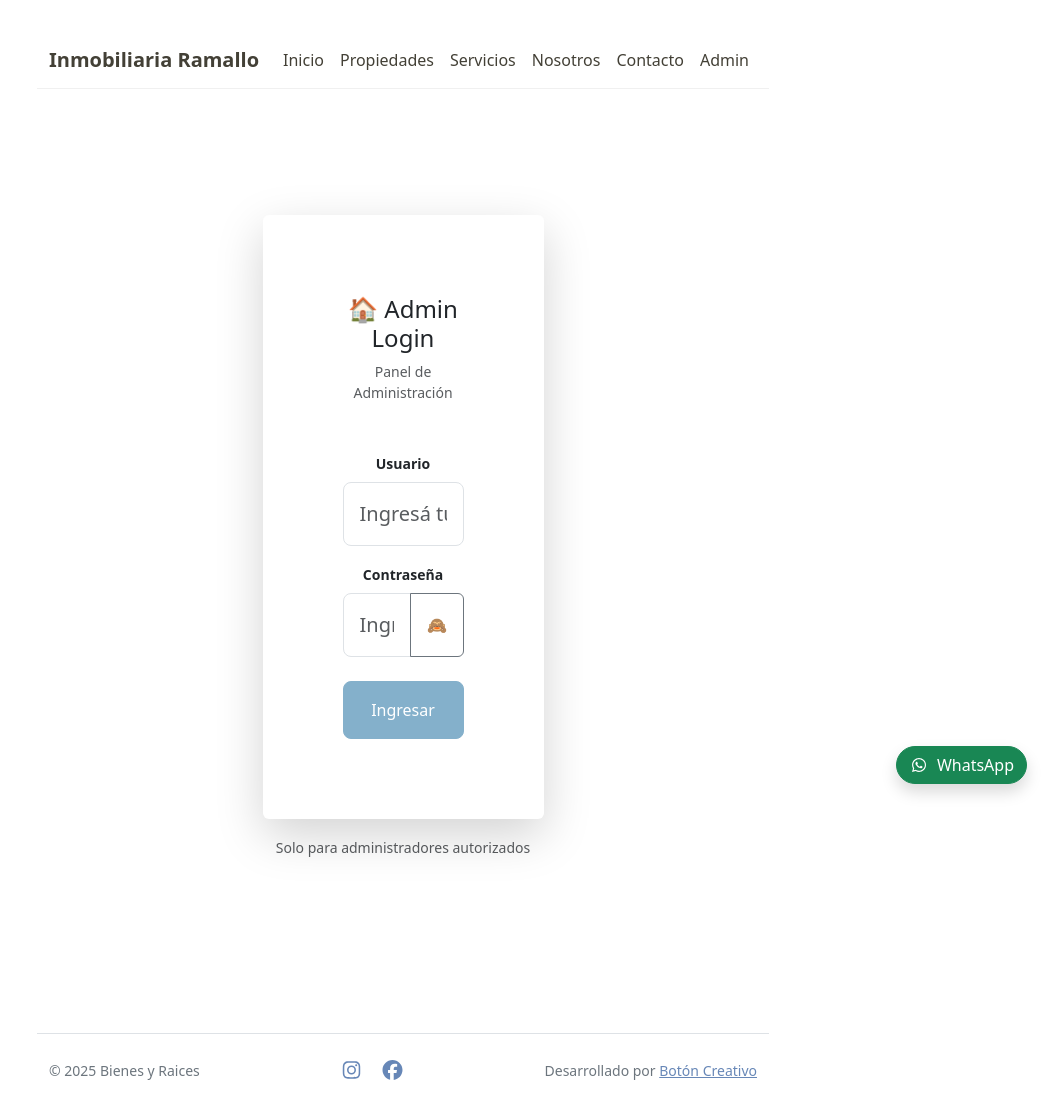
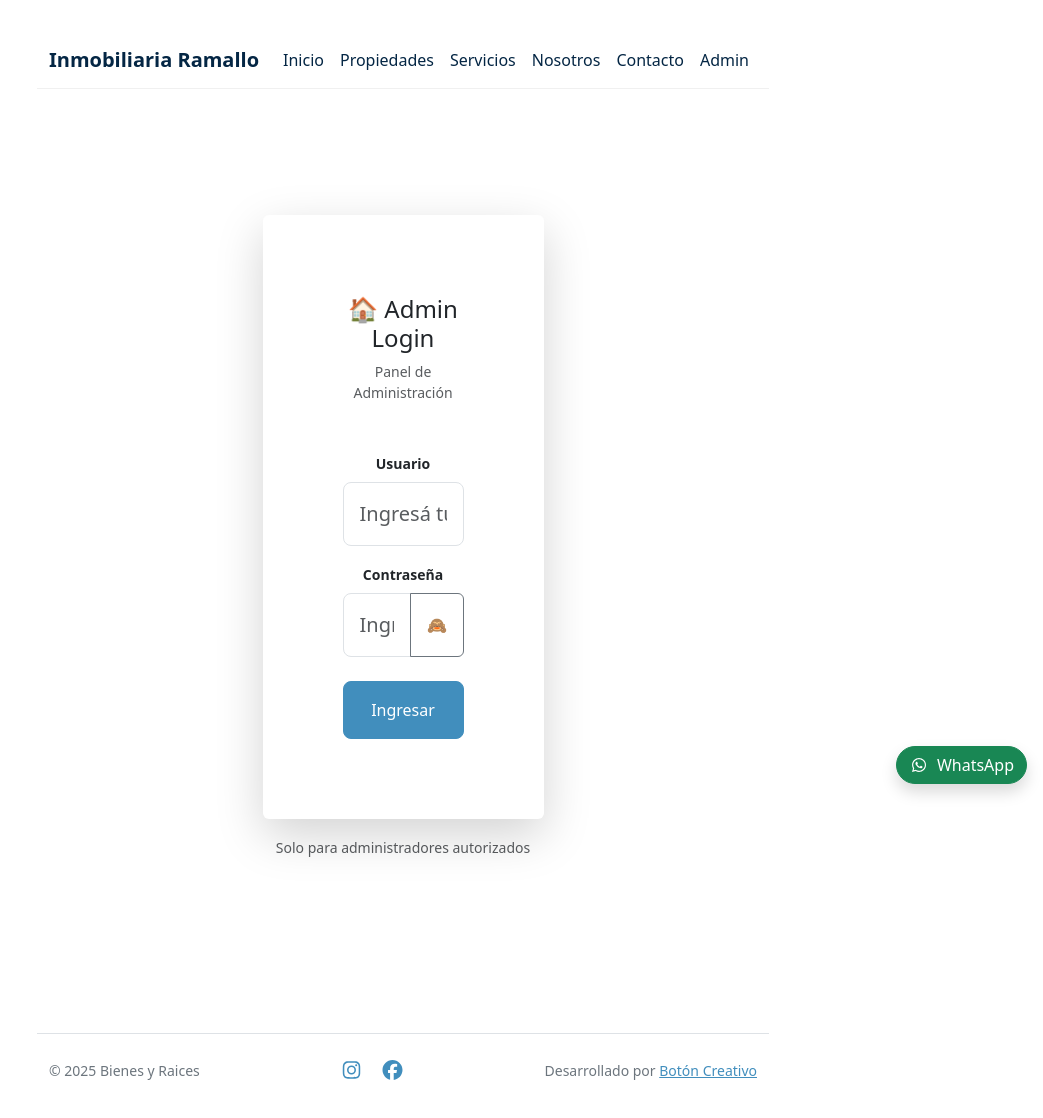
Before and after one commit to cocomeza/inmobiliaria, a React (Vite) app in the folder client/: page /login in a window 1280 px wide. Shown: the top 1118 px of the page, without its empty margins (237-1280 px from the left). Built offline with nearby package versions, Linux system fonts and the light colour scheme.

Commit message:
Update theme.css

```diff
--- a/client/src/theme.css
+++ b/client/src/theme.css
@@ -1,39 +1,40 @@
 :root {
-  --color-armadillo: #434036;
-  --color-chino: #D1C5AB;
-  --color-glacier: #84B0CB;
-  --color-ship-cove: #6787B7;
+  --color-bluewhale: #042644;      /* Base oscuro */
+  --color-periwinkle: #ccdcec;     /* Fondo claro / textos secundarios */
+  --color-halfbaked: #84b1d4;      /* Acentos suaves */
+  --color-bostonblue: #418ebd;     /* Links, acentos principales */
 }
 
 body {
-  color: var(--color-armadillo);
+  color: var(--color-bluewhale);
   background-color: #fff;
 }
 
 .link,
-a { color: var(--color-ship-cove); }
-a:hover { color: #5876a3; }
+a { color: var(--color-bostonblue); }
+a:hover { color: var(--color-halfbaked); }
 
-.bg-chino { background-color: var(--color-chino) !important; }
-.text-armadillo { color: var(--color-armadillo) !important; }
-.text-glacier { color: var(--color-glacier) !important; }
-.text-ship { color: var(--color-ship-cove) !important; }
-.btn-glacier { background-color: var(--color-glacier); color: #fff; border: none; }
-.btn-glacier:hover { background-color: #6fa0c0; color: #fff; }
+.bg-periwinkle { background-color: var(--color-periwinkle) !important; }
+.text-bluewhale { color: var(--color-bluewhale) !important; }
+.text-halfbaked { color: var(--color-halfbaked) !important; }
+.text-boston { color: var(--color-bostonblue) !important; }
 
-/* Usar Glacier como botón primario Bootstrap si se prefiere */
-.btn-primary { background-color: var(--color-glacier); border-color: var(--color-glacier); }
-.btn-primary:hover { background-color: #6fa0c0; border-color: #6fa0c0; }
+.btn-halfbaked { background-color: var(--color-halfbaked); color: #fff; border: none; }
+.btn-halfbaked:hover { background-color: #6fa0c0; color: #fff; }
+
+/* Botón primario Bootstrap en Boston Blue */
+.btn-primary { background-color: var(--color-bostonblue); border-color: var(--color-bostonblue); }
+.btn-primary:hover { background-color: var(--color-halfbaked); border-color: var(--color-halfbaked); }
 
 .navbar-custom {
   background-color: #fff;
   border-bottom: 1px solid rgba(0,0,0,0.06);
 }
 .navbar-custom .nav-link, .navbar-custom .navbar-brand {
-  color: var(--color-armadillo);
+  color: var(--color-bluewhale);
 }
 .navbar-custom .nav-link.active {
-  color: var(--color-ship-cove);
+  color: var(--color-bostonblue);
 }
 
 .hero {
@@ -46,7 +47,7 @@ a:hover { color: #5876a3; }
   position: relative;
 }
 .hero-overlay {
-  background: linear-gradient(0deg, rgba(67,64,54,0.7), rgba(67,64,54,0.3));
+  background: linear-gradient(0deg, rgba(4,38,68,0.7), rgba(4,38,68,0.3));
   position: absolute;
   top: 0;
   left: 0;
@@ -63,11 +64,15 @@ a:hover { color: #5876a3; }
   align-items: center;
   justify-content: center;
   border-radius: 50%;
-  background: var(--color-armadillo);
+  background: var(--color-bostonblue);
   color: #fff;
 }
 
-.badge-status { background: #fff !important; color: var(--color-armadillo) !important; border: 1px solid rgba(0,0,0,0.08); }
+.badge-status {
+  background: #fff !important;
+  color: var(--color-bluewhale) !important;
+  border: 1px solid rgba(0,0,0,0.08);
+}
 
 .whatsapp-fab {
   position: fixed;
```
